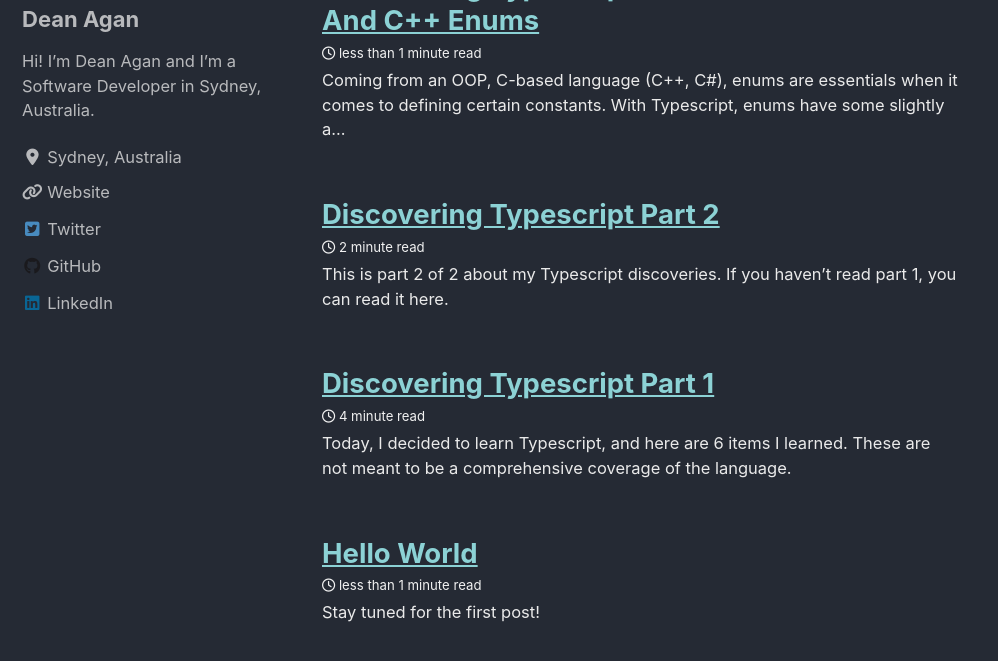
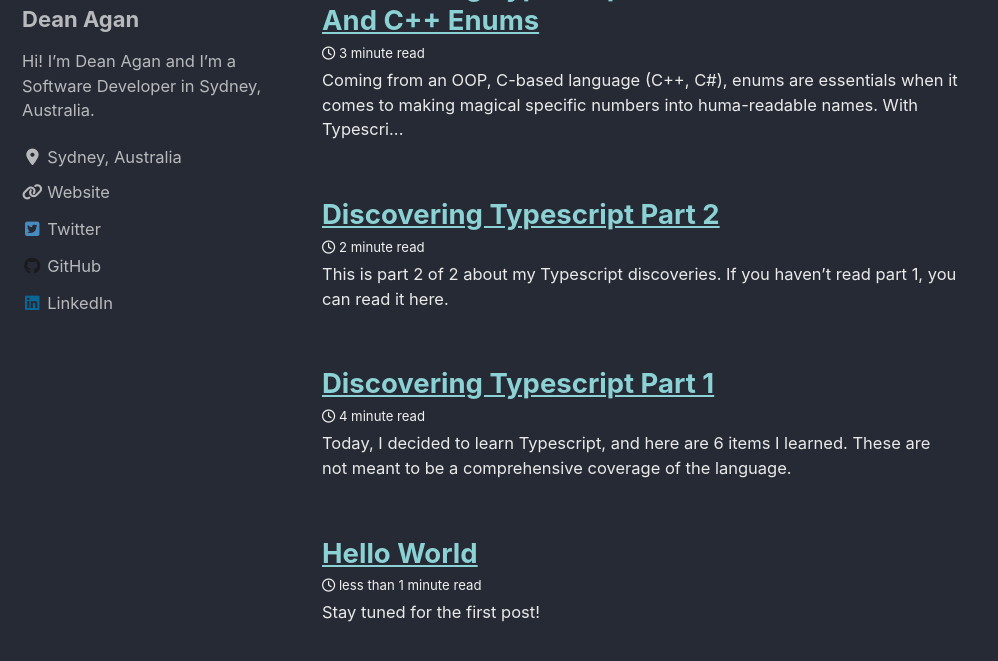
Before and after one commit to deanagan/deanagan.github.io, a Jekyll site: the page built from index.html, in a window 1280 px wide and 900 px high, cut to the strip 225-886 px from the top of the window. Shown: the whole strip, without its empty margins (0-998 px from the left). Built offline with Jekyll 4.4.1, drawn with Linux system fonts in a browser that asks for light colours; cached includes are drawn as plain includes; nearby versions of some CDN libraries; the list of posts is cut into pages by our own code; part of the change alters nothing that is shown.

Commit message:
Add entry on enums

````diff
--- a/_posts/2020-05-25-Discovering-Typescript-Enums-Cooler-Than-C#-And-C++-enums.md
+++ b/_posts/2020-05-25-Discovering-Typescript-Enums-Cooler-Than-C#-And-C++-enums.md
@@ -15,4 +15,172 @@ defaults:
         overlay_image: /images/veggies.jpg
 ---
 
-Coming from an OOP, C-based language (C++, C#), enums are essentials when it comes to defining certain constants. With Typescript, enums have some slightly added awesomeness than the other languages.
+Coming from an OOP, C-based language (C++, C#), enums are essentials when it comes to making magical specific numbers into huma-readable names. With Typescript, enums have some slightly added awesomeness than the other languages.
+
+## 1. Enums Under The Hood
+
+As we already know, Typescript code is compiled into Javascript. An enum declaration is no different.
+
+If we had a Typescript enum below:
+
+```
+enum Fruit
+{
+    Apple,
+    Mango,
+    Banana,
+    Total
+}
+```
+
+it gets compiled to:
+```
+var Fruit;
+(function (Fruit) {
+    Fruit[Fruit["Apple"] = 0] = "Apple";
+    Fruit[Fruit["Mango"] = 1] = "Mango";
+    Fruit[Fruit["Banana"] = 2] = "Banana";
+    Fruit[Fruit["Total"] = 3] = "Total";
+})(Fruit || (Fruit = {}));
+```
+
+Now that looks like a very interesting piece of Javascript code. The compiled Javascript looks like a mapping of strings to numbers and numbers to strings.
+
+In terms of Javascript, the map `Fruit`, used like:
+```
+Fruit["Apple"] = 0;
+```
+above will mean, that `Fruit.Apple` or `Fruit["Apple"]` will return 0.
+
+What is interesting in this code, is the reverse mapping part.
+
+`Fruit[Fruit["Apple"] = 0] = "Apple";` is just `Fruit[0] = "Apple";`, thus, we can access the enum as `Fruit[0]`, and this returns a string if we use numerical indices to access the enum.
+
+
+So, if we print out `Apple` in `Fruit`:
+```
+console.log(`An apple's numeric value is ${Fruit.Apple}`);
+console.log(`An apple's numeric value is ${Fruit["Apple"]}`);
+console.log(`An apple's string value is ${Fruit[0]}`);
+```
+
+Our output would be:
+```
+An apple's numeric value is 0
+An apple's numeric value is 0
+An apple's string value is Apple
+```
+
+
+But, that's not all, we also have const enums!
+
+## 2. Const Enums
+
+If we had a const enum compiled to Javascript,
+
+```
+const enum ConstFruit
+{
+    Apple,
+    Mango,
+    Banana
+}
+
+console.log(`An apple's numeric value is ${ConstFruit.Apple}`);
+console.log(`An mango's numeric value is ${ConstFruit["Mango"]}`);
+console.log(`An banana's numeric value is ${ConstFruit["Banana"]}`);
+```
+
+It gets compiled to:
+```
+console.log("An apple's numeric value is " + 0 /* Apple */);
+console.log("A mango's numeric value is " + 1 /* "Mango" */);
+console.log("A banana's numeric value is " + 2 /* "Banana" */);
+```
+
+There is no mapping for it. So if we do `ConstFruit[0]`, we get an error:
+`A const enum member can only be accessed using a string literal.`
+
+This is because a non-const enum will not generate any look up object. The values are just inlined.
+
+
+## 3. Ambient Enums
+
+Ambient enums are useful for when the enum type already exists elsewhere. This could be another library, perhaps an old Javascript one. An ambient enum is declared like:
+
+```
+declare enum AmbientFruit
+{
+    Apple,
+    Mango,
+    Banana
+}
+```
+looks like
+```
+console.log("An apple's numeric value is " + AmbientFruit.Apple);
+```
+
+Ambient enums don't emit a lookup object. When I looked at the value of AmbientFruit.Apple as Javascript code, it is like telling the compiler that I have this type somewhere, and you can go ahead and compile it. If the type doesn't really exist, then we get a runtime error.
+
+## 4. Preserve Const Enum Flag
+
+As discussed in item 2, const enums don't emit a lookup object. However, when compiling with `--preserveConstEnums`, the compiler will emit a lookup object. However, the values are still inlined.
+
+So when we have:
+```
+const enum ConstFruit
+{
+    Apple,
+    Mango,
+    Banana
+}
+
+console.log(`An apple's numeric value is ${ConstFruit.Apple}`);
+console.log(`A mango's numeric value is ${ConstFruit["Mango"]}`);
+```
+the compiled Javascript is:
+```
+var ConstFruit;
+(function (ConstFruit) {
+    ConstFruit[ConstFruit["Apple"] = 0] = "Apple";
+    ConstFruit[ConstFruit["Mango"] = 1] = "Mango";
+    ConstFruit[ConstFruit["Banana"] = 2] = "Banana";
+})(ConstFruit || (ConstFruit = {}));
+console.log("An apple's numeric value is " + 0 /* Apple */);
+console.log("A mango's numeric value is " + 1 /* "Mango" */);
+```
+
+Note that this flag doesn't affect ambient enums.
+
+## 5. String Enums
+
+Lastly, in [Typescript 2.4](https://www.typescriptlang.org/docs/handbook/release-notes/typescript-2-4.html), string enums were introduced.
+
+
+We declare string enums:
+```
+enum FruitStrings
+{
+    APPLE = "Apple",
+    MANGO = "Mango",
+    BANANA = "Banana"
+}
+console.log(`An apple's ${typeof(FruitStrings.APPLE)} value is "${FruitStrings.APPLE}"`);
+```
+The compiled Javascript will look like:
+```
+var FruitStrings;
+(function (FruitStrings) {
+    FruitStrings["APPLE"] = "Apple";
+    FruitStrings["MANGO"] = "Mango";
+    FruitStrings["BANANA"] = "Banana";
+})(FruitStrings || (FruitStrings = {}));
+console.log("An apple's " + typeof (FruitStrings.APPLE) + " value is \"" + FruitStrings.APPLE + "\"");
+```
+
+Notice that the numerical value is gone. It also doesn't have a reverse lookup. So `let t = FruitStrings["Apple"];` will produce an error:
+ `Property 'Apple' does not exist on type 'typeof FruitStrings'. Did you mean 'APPLE'?`
+
+
+And that's it! I liked the idea of a reverse lookup for enums. It makes it easier to loop through enum values if we ever have to.
````
